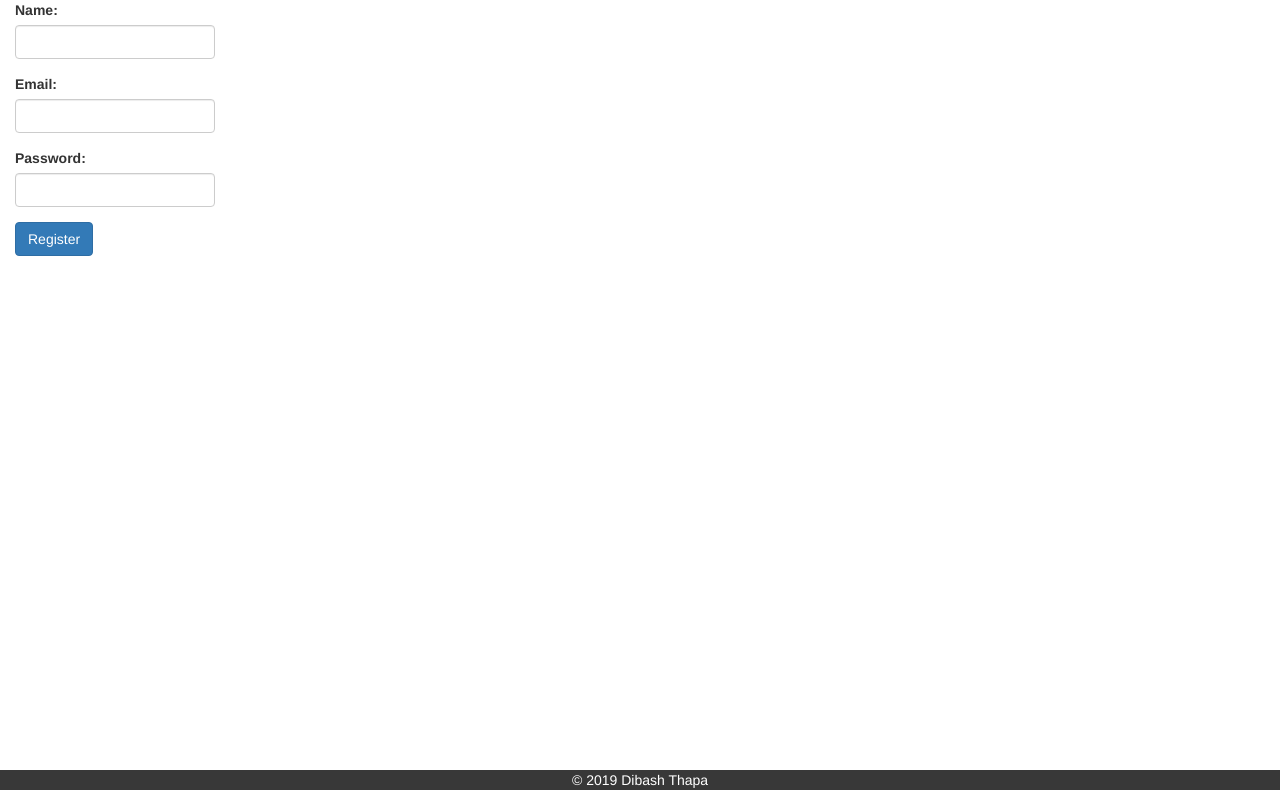
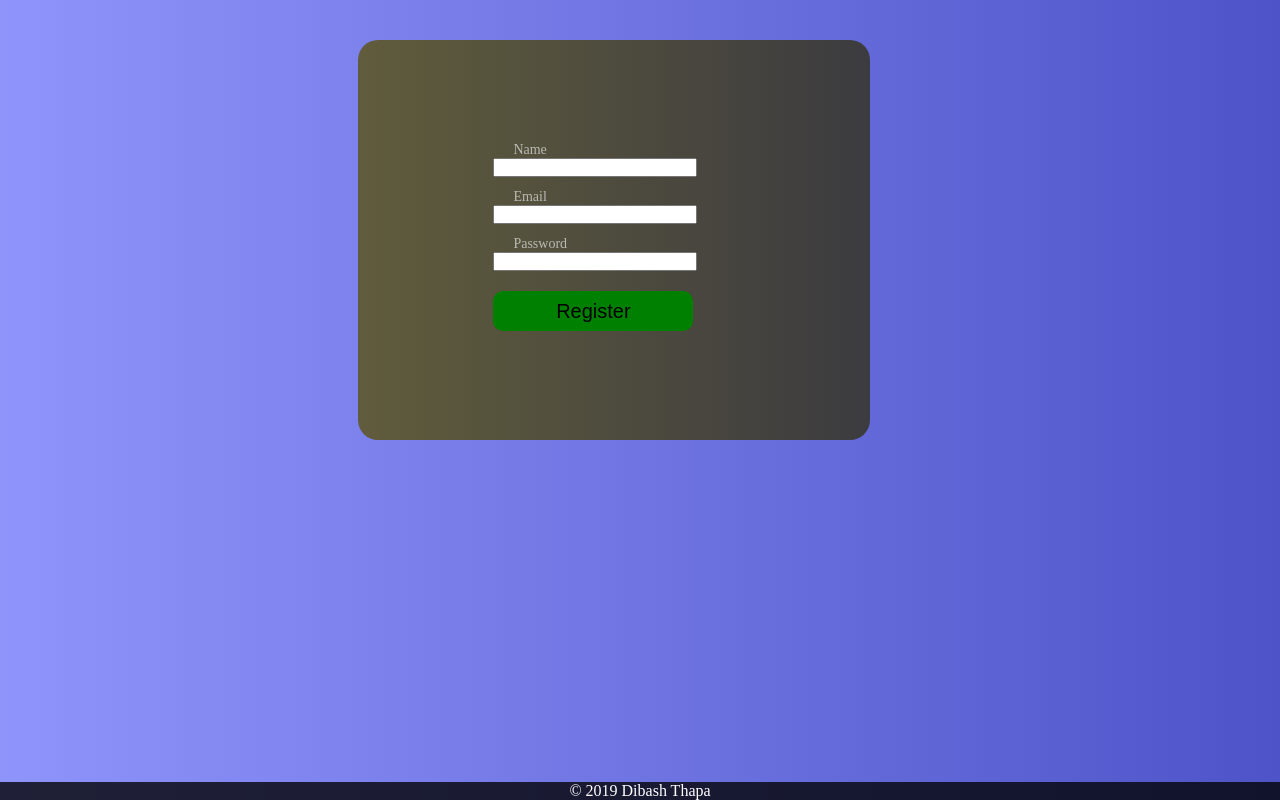
Before and after one commit to dibashthapa/Flask-App, a Flask app: page /register in a window 1280 px wide. Run offline with Flask 2, Linux system fonts and the light colour scheme; some libraries are stand-ins or nearby versions.

Commit message:
Styling form update

```diff
--- a/main.py
+++ b/main.py
@@ -1,9 +1,9 @@
 from flask import *
 import os
 import models
-
+from werkzeug.utils import secure_filename
 app = Flask(__name__)
-
+app.config['UPLOAD_FOLDER']="images"
 app.secret_key="xjhdjhkjhskjhdkj"
 @app.route('/')
 def home():
@@ -45,35 +45,35 @@ def register():
         data={
         "Name": details['Name'],
         "Email": details['Email'],
-        "Password ":details['Password']
+        "Password":details['Password']
         }
-        print(details['Password'])
-        #models.insert_table(data)
+
+        models.insert_table(data)
         return redirect("/login")
 
-#@app.route("/upload",methods=['POST','GET'])
-#def upload_file():
-#    if request.method == 'POST':
-#        file= request.files['image']
-#        filename = secure_filename(file.filename)
-#        session['filename']=filename
-#        file.save(os.path.join(app.config['UPLOAD_FOLDER'], filename))
-#        return redirect(url_for("run_profile",filename=filename))
-#    else:
-#        return redirect(request.url)
+@app.route("/upload",methods=['POST','GET'])
+def upload_file():
+    if request.method == 'POST':
+        file= request.files['image']
+        filename = secure_filename(file.filename)
+        session['filename']=filename
+        file.save(os.path.join(app.config['UPLOAD_FOLDER'], filename))
+        return redirect(url_for("run_profile",filename=filename))
+    else:
+        return redirect(request.url)
 
 
-#@app.route('/upload/<filename>')
-#def send_image(filename):
-#    return send_from_directory("images", filename)
-#
-#@app.route("/profile")
-#def run_profile():
-#    if request.args.get("filename"):
-#        filename=request.args.get("filename")
-#        return redirect(url_for("home",filename=filename))
-#    else:
-#        return render_template("profile.html")
+@app.route('/upload/<filename>')
+def send_image(filename):
+    return send_from_directory("images", filename)
+
+@app.route("/profile")
+def run_profile():
+    if request.args.get("filename"):
+        filename=request.args.get("filename")
+        return redirect(url_for("home",filename=filename))
+    else:
+        return render_template("profile.html")
 
 
 if __name__ == '__main__':
--- a/models.py
+++ b/models.py
@@ -25,5 +25,4 @@ def select_table(data):
 
 
 
-
 #
--- a/static/css/style.css
+++ b/static/css/style.css
@@ -1,12 +1,85 @@
+*{
+    margin:0;
+    padding:0;
+}
+body{
+    background: #4e54c8;  /* fallback for old browsers */
+    background: -webkit-linear-gradient(to right, #8f94fb, #4e54c8);  /* Chrome 10-25, Safari 5.1-6 */
+    background: linear-gradient(to right, #8f94fb, #4e54c8); /* W3C, IE 10+/ Edge, Firefox 16+, Chrome 26+, Opera 12+, Safari 7+ */
 
+}
 .footer {
     position:fixed;
-
 left:0;
 right:0;
 bottom:0;
+text-align:center;
+color:white;
+background-color:rgba(0, 0, 0, 0.781);
+}
+.navigation-bar{
+    background-color:rgb(19, 40, 110);
+    height:60px;
+    opacity:0.7;
+}
+.navigation-bar ul li{
+    list-style:none;
+padding:15px;
+margin:5px;
+    float:left;
+    color:white;
+    opacity:0.5;
+    cursor: pointer;
+}
+.navigation-bar ul li:hover{
+    color:green;
+}
 
-    text-align:center;
+a{
+    text-decoration: none;
     color:white;
-    background-color:rgba(0, 0, 0, 0.781);
 }
+a:hover{
+    color:green;
+}
+.container{
+    position:relative;
+    left:28%;
+    box-sizing: border-box;
+    background: #3C3B3F;  /* fallback for old browsers */
+    background: -webkit-linear-gradient(to right, #605C3C, #3C3B3F);  /* Chrome 10-25, Safari 5.1-6 */
+    background: linear-gradient(to right, #605C3C, #3C3B3F); /* W3C, IE 10+/ Edge, Firefox 16+, Chrome 26+, Opera 12+, Safari 7+ */
+
+    width:40%;
+    padding-left: 135px;
+    padding-top:90px;
+    border-radius:20px;
+    box-shadow: 5px grey;
+
+top:40px;
+height:400px;
+
+}
+.container input{
+    display:flex;
+}
+.container label{
+    font-size:14px;
+    padding:20px;
+    color:white;
+    opacity:0.6;
+
+
+}
+.form-control{
+    margin-top:10px;
+}
+button {
+    margin-top:20px;
+    border:0px;
+    background-color: green;
+    font-size:20px;
+    border-radius:10px;
+    width:200px;
+    height:40px;
+}
--- a/templates/base.html
+++ b/templates/base.html
@@ -9,7 +9,6 @@
 <link rel="stylesheet" href="https://cdnjs.cloudflare.com/ajax/libs/font-awesome/5.11.2/css/fontawesome.css">
   <meta name="viewport" content="width=device-width, initial-scale=1">
   <link rel="stylesheet" href="{{ url_for('static', filename='css/style.css') }}">
-  <link rel="stylesheet" href="https://maxcdn.bootstrapcdn.com/bootstrap/3.4.0/css/bootstrap.min.css">
 
 
 {% endblock %}
@@ -17,17 +16,20 @@
 <body>
 
     {% block head %}
-<p class="lead text-primary bg-success text-center" >Welcome to T&S App.</p>
-<div  style="height:500px;">
-  <p class="lead text-center">Login & Register</p>
+<div class="navigation-bar">
+  <ul>
+    <li>home</li>
+    <li>services</li>
+    <li>about us</li>
+    <li>contact</li>
+
+  <li><a href="/login">login</a></li>
+  <li><a href="/register">register</a></li>
 
 
- <ul>
-   <li><a href="/login">Login</a></li>
-   <li><a href="/register">Register</a></li>
- </ul>
+  </ul>
+</div>
 
-</div>
 {% endblock %}
 {% block chat %}{% endblock %}
 {%block content %}{% endblock %}
--- a/templates/register.html
+++ b/templates/register.html
@@ -5,26 +5,21 @@
 {% endblock %}
 {%block content%}
 <form action="/register" method="POST">
-
-    <div class="col-sm-4">
-        <div class="form-group">
-            <label for="Name">Name:</label>
-            <input class="form-control" name="Name" type="text" style="width:200px;">
+<div class="container">
+    <div class="form-control">
+            <label for="Name">Name</label>
+            <input type="text"  name="Name" style="width:200px;">
+       </div>
+       <div class="form-control">
+            <label for="Email">Email </label>
+            <input type="email"  name="Email" style="width:200px;">
         </div>
-        <div class="form-group">
-            <label for="password">Email:</label>
-            <input type="email" class="form-control" name="Email" style="width:200px;">
-        </div>
-
-
-        <div class="form-group">
-            <label for="password">Password:</label>
-            <input  type="password" class="form-control" name="Password" style="width:200px;">
-        </div>
-        <div class="form-group">
-            <button type="submit" class="btn btn-primary">Register</button>
-        </div>
-    </div>
+        <div class="form-control">
+            <label for="password">Password</label>
+            <input type="password" name="Password" style="width:200px;">
+            </div>
+            <button type="submit" >Register</button>
+</div>
 
 </form>
 
```
Also changed, not shown: templates/index.html (+4 -10 lines), templates/login.html (+14 -14 lines).
